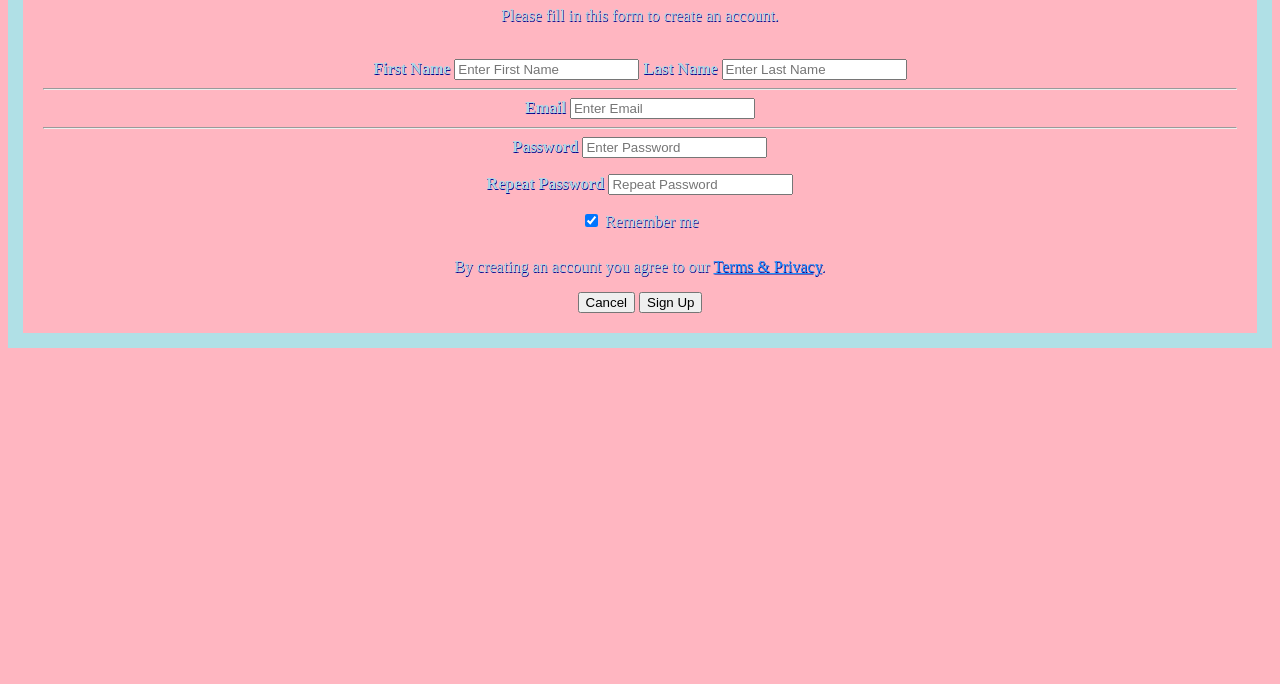
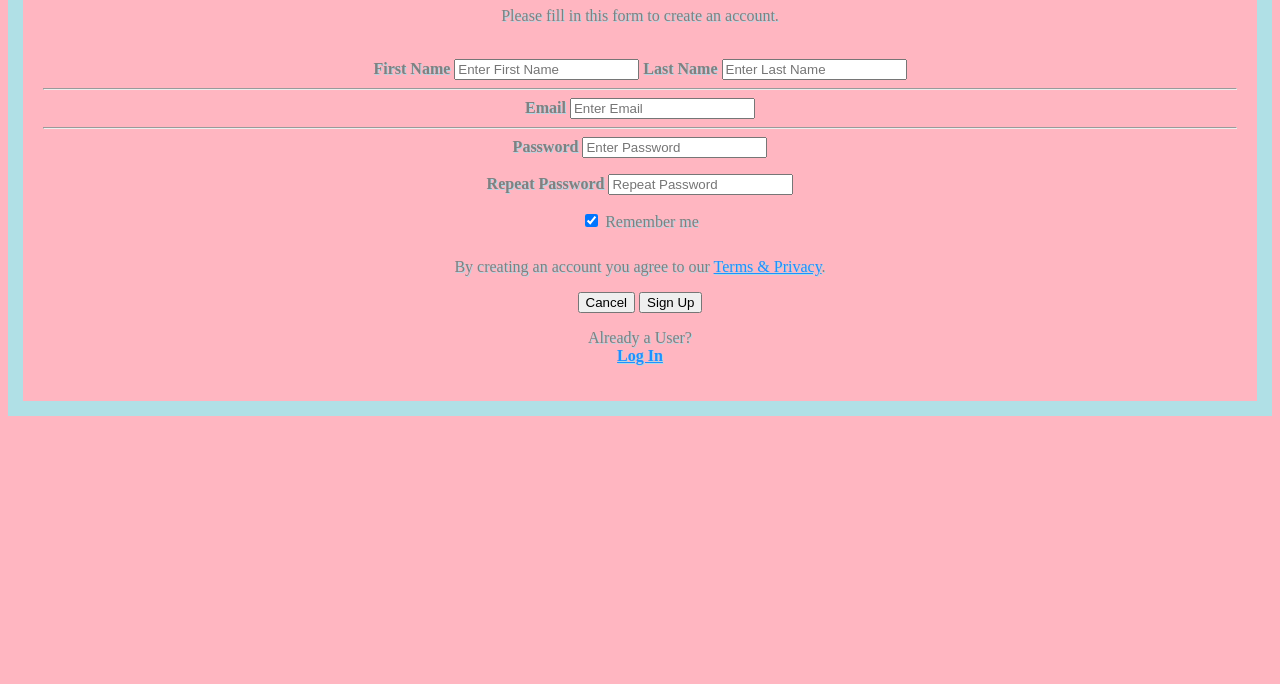
Before and after one commit to SoftwareDesginTeam/BBCMMS-Library, a plain HTML site: page page/register.html in a window 1280 px wide. Shown: the part 116-800 px from the top of the page. Drawn offline with Linux system fonts and the light colour scheme.

Commit message:
register login link

```diff
--- a/page/register.html
+++ b/page/register.html
@@ -9,8 +9,8 @@
 </head>
 <style>
 body{
-  color:lightblue;
-  text-shadow: 0.5px 0.5px darkblue;
+  color:gray;
+  text-shadow: 1px 1px lightblue;
   text-align: center;
   background-color:lightblue;
   padding:20px;
@@ -48,6 +48,11 @@
             <button type="button" class="cancelbtn">Cancel</button>
             <button type="submit" class="signupbtn">Sign Up</button>
           </div>
+          <div>
+            <p>
+              Already a User? <br> <a href="login.html" style="color:dodgerblue" ><b>Log In</b></a>
+            </p>
+          </div>
         </div>
       </form>
 
```
